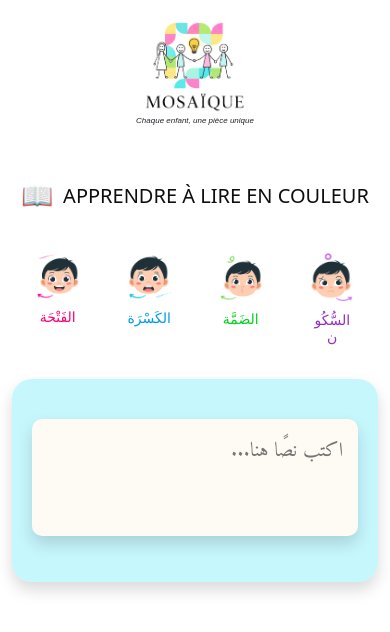
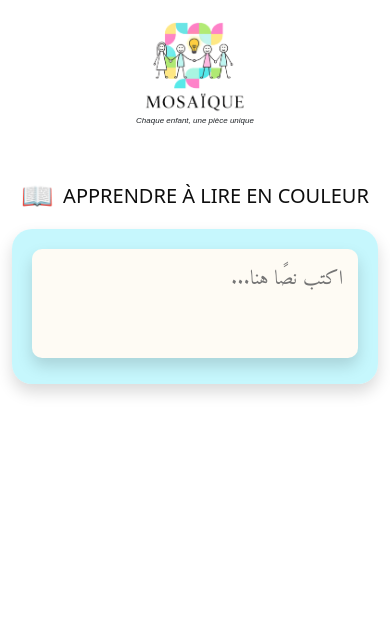
Before and after one commit to Hdaydich/Mosaique, a React (Create React App) app: page /Reading in a window 390 px wide. Shown: the top 632 px of the page. Built offline with nearby package versions, Linux system fonts and the light colour scheme; a small style sheet from the web is missing; a web font is replaced by a local one.

Commit message:
Add files via upload

```diff
--- a/src/pages/Reading/Reading.jsx
+++ b/src/pages/Reading/Reading.jsx
@@ -25,16 +25,14 @@ export function Reading() {
     setColoredSegments(SegmentColor(inputText));
   }, [inputText]);
 
-  // Listener resize
+  // Détecte le redimensionnement
   useEffect(() => {
-    const handleResize = () => {
-      setIsMobile(window.innerWidth < 768);
-    };
+    const handleResize = () => setIsMobile(window.innerWidth < 768);
     window.addEventListener("resize", handleResize);
     return () => window.removeEventListener("resize", handleResize);
   }, []);
 
-  // Ajuste la hauteur de la textarea automatiquement
+  // Ajuste la hauteur du textarea
   useEffect(() => {
     if (textareaRef.current) {
       textareaRef.current.style.height = "auto";
@@ -43,7 +41,7 @@ export function Reading() {
     }
   }, [inputText]);
 
-  // Ajuste la hauteur de la div de sortie
+  // Ajuste la hauteur de l'output
   useEffect(() => {
     if (outputRef.current) {
       outputRef.current.style.height = "auto";
@@ -63,7 +61,6 @@ export function Reading() {
   return (
     <Container fluid>
       {/* Header avec logo + chakls */}
-      {!isMobile ? (
       <Row
         className="align-items-center justify-content-center"
         style={{ marginBottom: "20px", height: "150px" }}
@@ -77,6 +74,7 @@ export function Reading() {
             marg="0px"
           />
         </Col>
+        {!isMobile && (
           <Col xs={12} lg={6} className="d-flex justify-content-center">
             <Row
               className="w-100 justify-content-center"
@@ -96,23 +94,8 @@ export function Reading() {
               </Col>
             </Row>
           </Col>
+        )}
       </Row>
-      ) : (
-        <Row
-          className="align-items-center justify-content-center"
-          style={{ marginBottom: "20px", height: "150px" }}
-        >
-          <Col xs={12} className="text-center text-lg-start">
-            <Logo
-              subtitle="Chaque enfant, une pièce unique"
-              width={110}
-              police={8}
-              align="left"
-              marg="0px"
-            />
-          </Col>
-        </Row>
-      )}
 
       {/* Titre */}
       <Row className="justify-content-center">
@@ -124,8 +107,7 @@ export function Reading() {
               justifyContent: "center",
               gap: "10px",
               color: "#0e0e0eff",
-              paddingBottom: "10px",
-              paddingTop: "10px",
+              padding: "10px 0",
               textTransform: "uppercase",
             }}
           >
@@ -135,57 +117,11 @@ export function Reading() {
         </Col>
       </Row>
 
-      {isMobile && (
-        <Row
-          className="align-items-center justify-content-center"
-          style={{ marginTop: "10px", marginBottom: "10px", height: "130px" }}
-        >
-          <Col xs={12} lg={6} className="d-flex justify-content-center">
-            <Row className="w-100 justify-content-center">
-              <Col xs={3}>
-                <Chakel
-                  name="الفَتْحَة"
-                  color="#ff0073"
-                  img={fatha}
-                  size="14px"
-                />
-              </Col>
-              <Col xs={3}>
-                <Chakel
-                  name="الكَسْرَة"
-                  color="#009bee"
-                  img={kasra}
-                  size="14px"
-                />
-              </Col>
-              <Col xs={3}>
-                <Chakel
-                  name="الضَمَّة"
-                  color="#04cf1f"
-                  img={dhamma}
-                  size="14px"
-                />
-              </Col>
-              <Col xs={3}>
-                <Chakel
-                  name="السُّكُون"
-                  color="#962dc0"
-                  img={soukoun}
-                  size="14px"
-                />
-              </Col>
-            </Row>
-          </Col>
-        </Row>
-      )}
-
-      {/* Zone principale (textarea ou output) */}
+      {/* Zone principale */}
       <Row className="justify-content-center">
         <Col xs={12} lg={7} className="text-center">
           {!finished ? (
-            <div
-              className={`${s.textContainer} ${s.paddingBottom} shadow border-0`}
-            >
+            <div className={`${s.textContainer} shadow border-0`}>
               <textarea
                 ref={textareaRef}
                 className={`${s.textarea} rtl-text shadow border-0 flex-fill`}
@@ -199,10 +135,9 @@ export function Reading() {
             </div>
           ) : (
             <div
-              className={`${s.textContainer} ${s.paddingBottom} shadow border-0`}
+              className={`${s.textContainer} shadow border-0`}
               style={outputStyle}
             >
-              {/* Bouton reset */}
               <Icon.ArrowCounterclockwise
                 onClick={reset}
                 className={s.downloadIcon}
@@ -211,7 +146,7 @@ export function Reading() {
               />
               <div
                 ref={outputRef}
-                className={`${s.outputDiv} rtl-text shadow border-0 flex-fill pb-2 ${s.show}`}
+                className={`${s.outputDiv} rtl-text shadow border-0 flex-fill ${s.show}`}
                 contentEditable={false}
               >
                 {coloredSegments.length > 0 ? coloredSegments : "أدخل نص هنا"}
@@ -219,7 +154,6 @@ export function Reading() {
             </div>
           )}
 
-          {/* Bouton Word */}
           {finished && (
             <div className="mt-3 d-flex justify-content-center">
               <Icon.ArrowDownCircleFill
--- a/src/pages/Reading/style.module.css
+++ b/src/pages/Reading/style.module.css
@@ -1,48 +1,3 @@
-/* Container logo */
-.logoContainer {
-  padding-left: 30px;
-  background-color: #ffffff;
-  max-height: 100vh;
-}
-
-/* Container chakl */
-.ChakelContainer {
-  padding-right: 30px;
-  padding-top: 30px;
-}
-
-/* Zone texte (textarea ou output) */
-.textContainer {
-  background-color: #a5f3fca1;
-  border-radius: 20px;
-  margin: 0;
-  padding: 20px;
-}
-
-/* Lignes principales */
-.outputFullRow,
-.inputRow,
-.rowContainer {
-  display: flex;
-  justify-content: center;
-  transition: all 0.5s ease;
-}
-
-.rowContainer.withOutput {
-  justify-content: flex-start;
-}
-
-.textareaCol,
-.outputCol {
-  transition: all 0.5s ease;
-}
-
-/* Placeholder invisible */
-.whitespace {
-  text-align: center;
-  color: transparent;
-}
-
 /* Texte arabe (textarea et output) */
 .rtl-text {
   font-family: 'Amiri', serif !important;
@@ -51,20 +6,28 @@
   letter-spacing: 0;
   white-space: pre-wrap;
   overflow-wrap: break-word;
+  -webkit-font-smoothing: antialiased;
+  text-rendering: optimizeLegibility;
+  word-break: break-word;
 }
 
-/* ⚡ Corrigé : lettres attachées avec ligatures préservées */
 .rtl-text span {
-  display: inline-block;       /* conserve les lettres attachées */
-  direction: rtl;
-  unicode-bidi: plaintext;     /* clé pour ligatures arabes */
+  display: inline;
+  unicode-bidi: plaintext;
   white-space: pre-wrap;
+  line-height: inherit;
 }
 
-/* Textarea */
+/* Zone texte */
+.textContainer {
+  background-color: #a5f3fca1;
+  border-radius: 20px;
+  margin: 0;
+  padding: 20px;
+}
+
 .textarea {
   width: 100%;
-  height: 400px;
   font-size: 18px;
   line-height: 2;
   padding: 20px;
@@ -75,6 +38,8 @@
   background-color: rgb(254 251 244);
   border-radius: 10px;
   margin: 0 auto;
+  height: auto;
+  min-height: 100px;
 }
 
 .textarea:focus {
@@ -83,27 +48,20 @@
   box-shadow: 0px 6px 15px rgba(0, 168, 240, 0.3);
 }
 
-/* Output div texte coloré */
 .outputDiv {
   font-size: 28px;
   line-height: 2;
-  padding: 20px 20px 40px 20px; /* padding-bottom augmenté */
+  padding: 20px 20px 40px 20px;
   border: 2px solid white;
   background-color: rgb(254 251 244);
   border-radius: 10px;
   margin: 0 auto;
   width: 100%;
-  flex-grow: 1;
-
-  /* Hauteur automatique selon le contenu */
-  height: auto;
-  min-height: 100px; /* optionnel */
-  overflow-y: visible;
-
+  min-height: 100px;
+  max-height: 80vh;
+  overflow-y: auto;
   scrollbar-width: thin;
   scrollbar-color: #ccc transparent;
-
-  /* Animation apparition */
   opacity: 0;
   transform: translateY(-10px);
   transition: opacity 0.4s ease, transform 0.4s ease;
@@ -114,46 +72,13 @@
   transform: translateY(0);
 }
 
-/* Chakra hover effect */
-.chakelImg:hover {
-  transform: scale(1.1);
-  transition: all 0.3s ease;
-  cursor: pointer;
-}
-
-/* Bouton téléchargement */
-.downloadIcon {
-  color: #00a8f0;
-  font-size: 25px;
-  cursor: pointer;
-  transition: transform 0.3s ease, color 0.3s ease;
-  align-items: center;
-  margin: 10px auto;
-}
-
-.downloadIcon:hover {
-  color: #ff6b81;
-}
-
-/* Responsive */
+/* Responsive mobile */
 @media only screen and (max-width: 991px) {
-  .ChakelContainer {
-    display: none;
-  }
-
-  .textarea,
-  .outputDiv {
-    width: 100%;
-    margin: 20px auto;
-    max-height: 80vh;       /* limite la hauteur sur mobile */
-    height: auto;
-    overflow-y: auto;       /* scroll si contenu dépasse */
-    font-size: 20px;        /* réduit la police sur petit écran */
-    line-height: 1.8;       /* réduit l’espacement entre lignes */
-    padding: 15px 15px 30px 15px; /* padding ajusté */
-  }
-
-  .whitespace {
-    display: none;
+  .textarea, .outputDiv {
+    font-size: 20px;
+    line-height: 1.6;
+    padding: 15px 15px 30px 15px;
+    max-height: 80vh;
+    overflow-y: auto;
   }
 }
```
Lines whose indentation alone changed are shown as unchanged.
